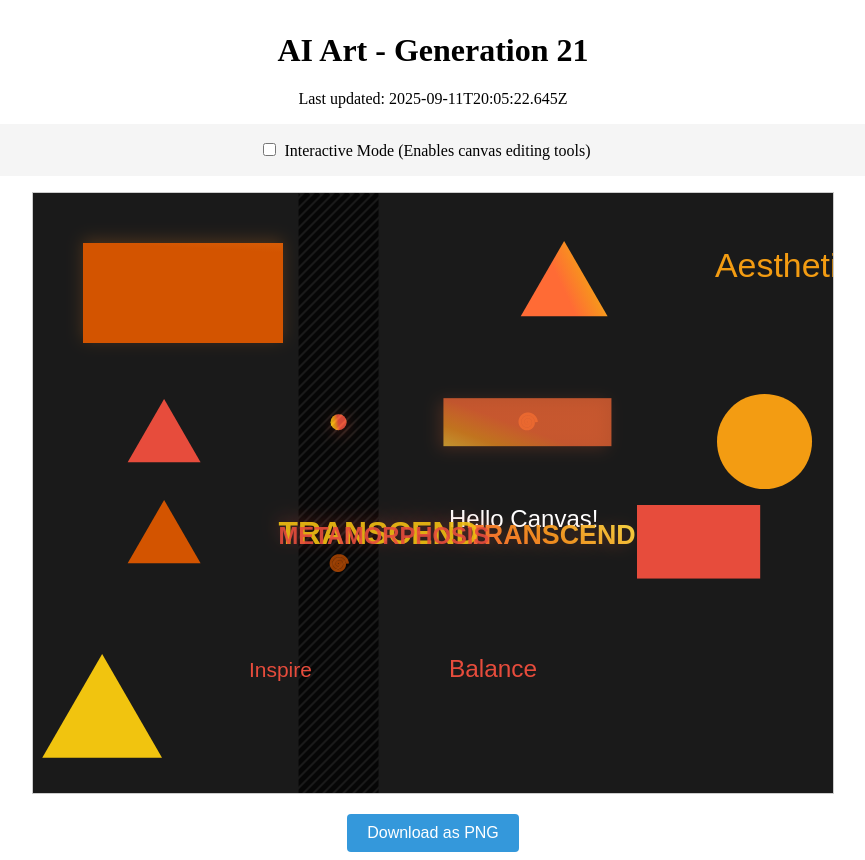
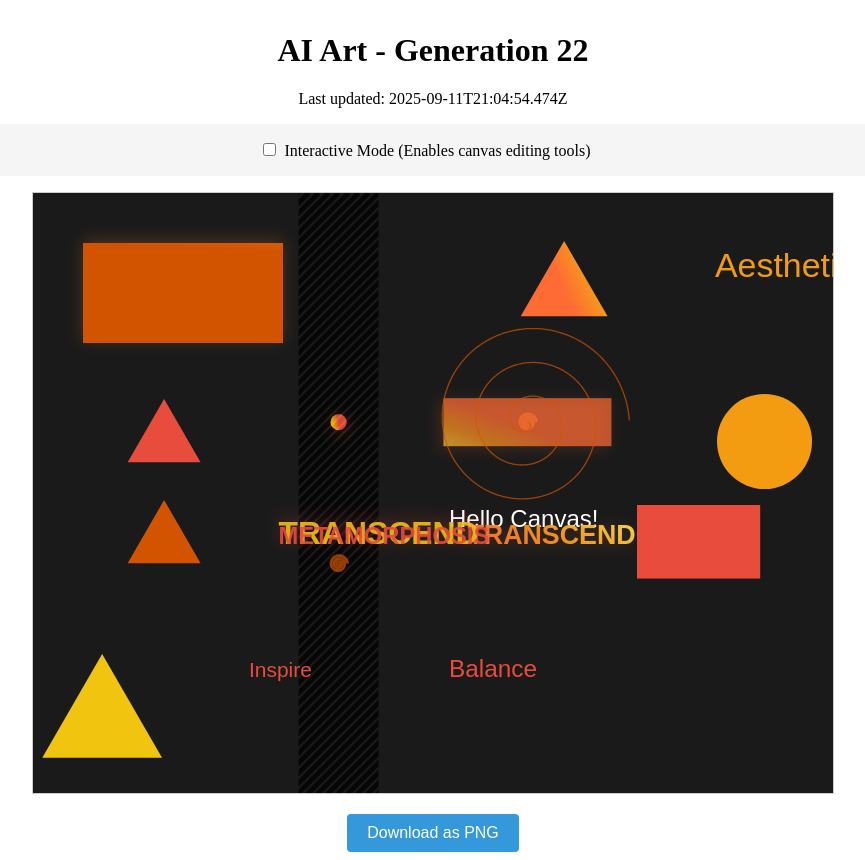
Before and after one commit to mcclowes/ai-art, a React (Vite) app: page / in a window 1280 px wide. Shown: the whole page, without its empty margins (207-1072 px from the left). Built offline with nearby package versions, Linux system fonts and the light colour scheme.

Commit message:
Improve artwork - Generation 22

```diff
--- a/src/artwork-state.ts
+++ b/src/artwork-state.ts
@@ -357,9 +357,20 @@ export const artworkState: ArtworkState = {
       "height": 73.54321199023451,
       "fillStyle": "#e74c3c",
       "id": "element_1757621122645"
+    },
+    {
+      "type": "spiral",
+      "x": 494.4375772558714,
+      "y": 229.17181705809645,
+      "radius": 102,
+      "fillStyle": "#d35400",
+      "strokeStyle": "#d35400",
+      "strokeWidth": 1.2790397171741095,
+      "opacity": 0.7,
+      "id": "spiral_1757624694474"
     }
   ],
-  "generation": 21,
-  "lastUpdated": "2025-09-11T20:05:22.645Z",
+  "generation": 22,
+  "lastUpdated": "2025-09-11T21:04:54.474Z",
   "cycleStarted": "2025-09-11T00:20:59.429Z"
 };
```
